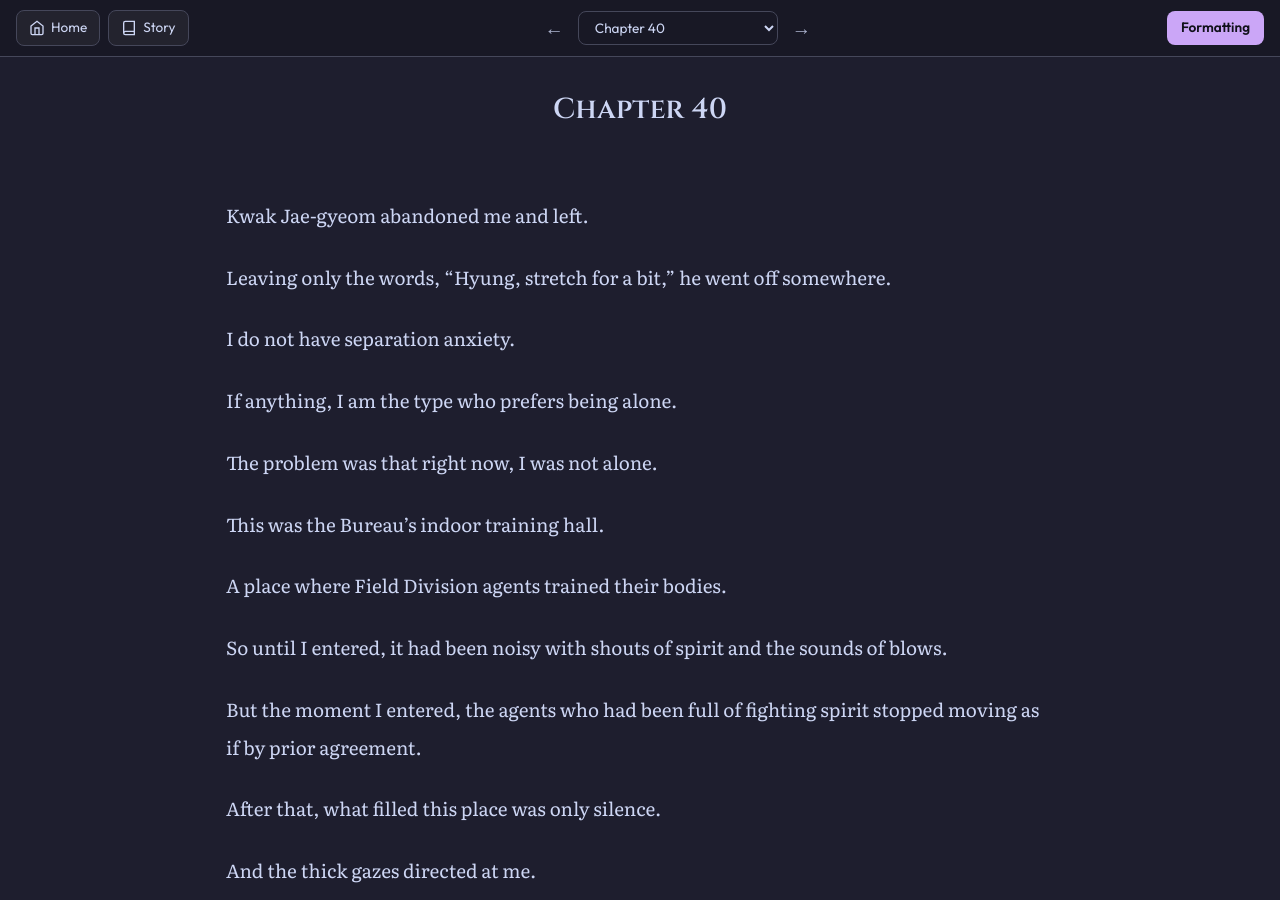
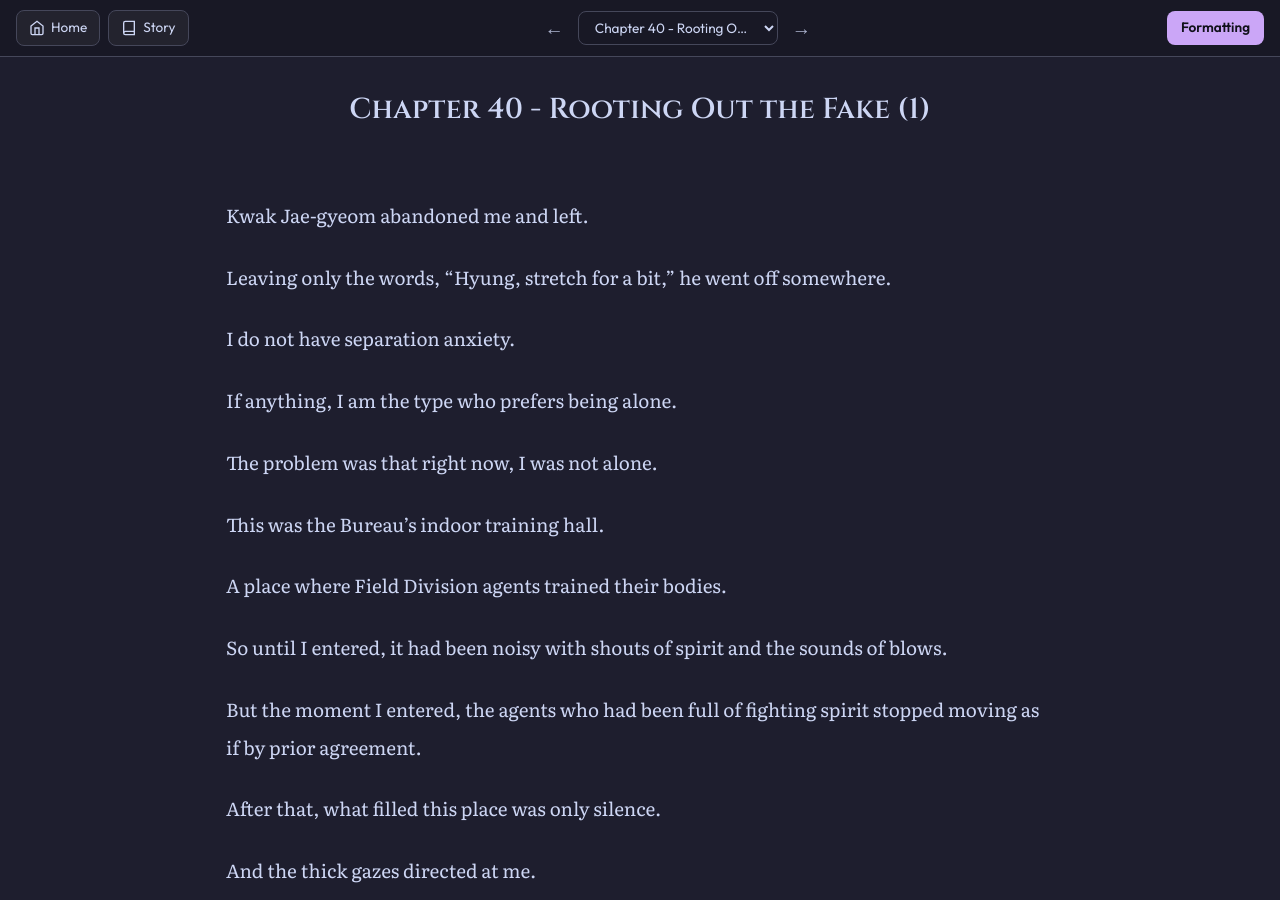
Before and after one commit to soleumn/soleumn.github.io, a Jekyll site: the page built from _chapters/esg/ch40.md, in a window 1280 px wide and 900 px high. Built offline with Jekyll 4.4.1, drawn with Linux system fonts in a browser that asks for light colours; comment, search, counter and statistics services are not loaded.

Commit message:
Update ch40.md

```diff
--- a/_chapters/esg/ch40.md
+++ b/_chapters/esg/ch40.md
@@ -1,5 +1,5 @@
 ---
-title: "Chapter 40"
+title: "Chapter 40 - Rooting Out the Fake (1)"
 categories: esg
 capitulo: 40
 ---
```
